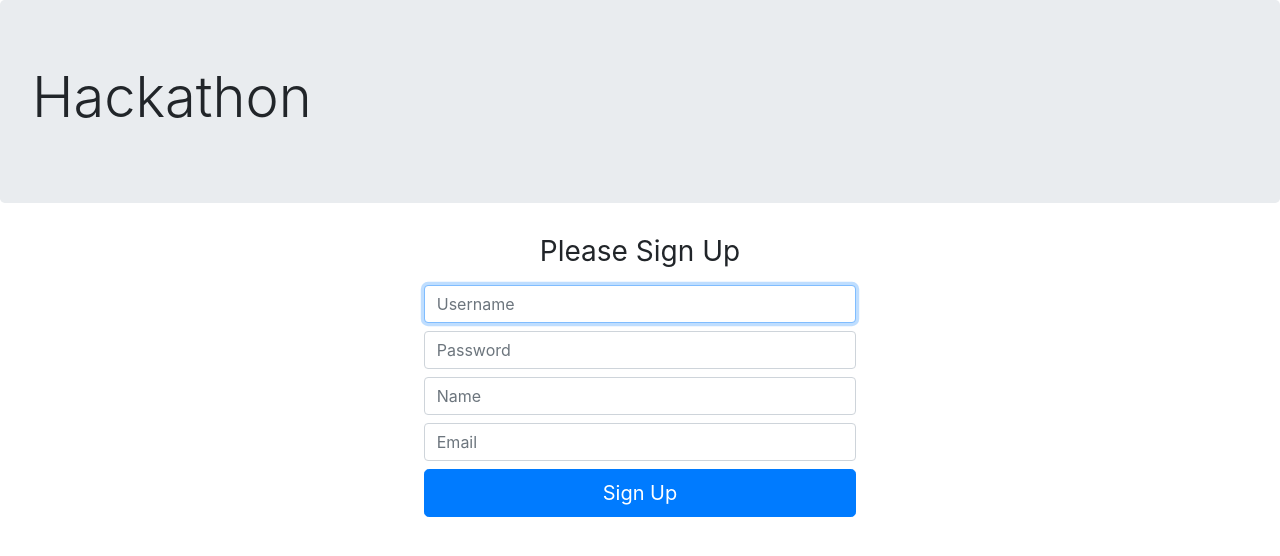
After one commit to martiousteam/python-hackathon-webapp, a Flask app: template templates/signup.html in a window 1280 px wide. The commit adds this page. Shown: the top 556 px of the page. Run offline with Flask 2, Linux system fonts and the light colour scheme; the template is opened without the code that fills it: values that come from a table or form of the project are taken from there, others are empty; some libraries are stand-ins or nearby versions.

Commit message:
Added Signup Page

```diff
--- a/forms.py
+++ b/forms.py
@@ -21,3 +21,15 @@ class LoginForm(Form):
 								render_kw={'class': 'form-control', 'required': True,'placeholder': "Password"})
     remember_me = BooleanField('Remember Me')
     submit = SubmitField('Sign In',render_kw={'class': 'btn btn-lg btn-primary btn-block'})
+
+
+class SignupForm(Form):
+    username = StringField('Username', validators=[validators.Length(min=2, max=100)],
+								render_kw={'class': 'form-control', 'required': True,'placeholder': "Username", 'autofocus': True})
+    password = PasswordField('Password', validators=[validators.Length(min=4, max=15)],
+								render_kw={'class': 'form-control', 'required': True,'placeholder': "Password"})
+    name = StringField('Name', validators=[validators.Length(min=2, max=100)],
+								render_kw={'class': 'form-control', 'required': True,'placeholder': "Name"})
+    email = StringField('Email', validators=[validators.Email()],
+								render_kw={'class': 'form-control', 'required': True,'placeholder': "Email"})
+    submit = SubmitField('Sign Up',render_kw={'class': 'btn btn-lg btn-primary btn-block'})
--- a/hackathonapp.py
+++ b/hackathonapp.py
@@ -2,7 +2,7 @@
 # !/usr/bin/env python
 
 from flask import Flask, render_template, request, redirect, url_for
-from forms import CodeForm, ResultForm, LoginForm
+from forms import CodeForm, ResultForm, LoginForm, SignupForm
 from exec_untrusted import exec_untrusted
 
 from flask_sqlalchemy import SQLAlchemy
@@ -64,8 +64,9 @@ def logout():
 
 @app.route("/signup/", methods=["GET", "POST"])
 def signup():
-    form = SignupForm()
-    if request.method == 'POST' and form.validate_on_submit():
+    form = SignupForm(request.form)
+    if request.method == 'POST' and form.validate():
+        app.logger.info('Signup Attempt, Username = ' + form.username.data + ' Name = ' + form.name.data)
         user = User(email = form.email.data,
                     username = form.username.data,
                     password = form.password.data,
--- a/templates/_formhelpers.html
+++ b/templates/_formhelpers.html
@@ -1,10 +1,9 @@
 {% macro render_field(field) %}
-  <dt>{{ field.label }}
   <dd>{{ field(**kwargs)|safe }}
   {% if field.errors %}
-    <ul class=errors>
+    <ul class="list-group list-group-flush">
     {% for error in field.errors %}
-      <li>{{ error }}</li>
+      <li class="list-group-item text-danger">{{ error }}</li>
     {% endfor %}
     </ul>
   {% endif %}
--- /dev/null
+++ b/templates/signup.html
@@ -0,0 +1,24 @@
+<!-- # TBD - Make this page look like https://getbootstrap.com/docs/4.0/examples/sign-in/ -->
+
+{% extends 'layout.html' %}
+
+{% from "_formhelpers.html" import render_field %}
+
+{% block body %}
+  <div class="container text-center">
+  <div class="col-sm-9 col-md-7 col-lg-5 mx-auto">
+    <form class="form-signup"  method=post>
+	  <h1 class="h3 mb-3 font-weight-normal">Please Sign Up</h1>
+      <label for="username" class="sr-only">Username</label>
+      {{ render_field(form.username) }}
+      <label for="password" class="sr-only">Password</label>
+      {{ render_field(form.password) }}
+      <label for="name" class="sr-only">Name</label>
+      {{ render_field(form.name) }}
+      <label for="email" class="sr-only">Email</label>
+      {{ render_field(form.email) }}
+      <button class="btn btn-lg btn-primary btn-block" type="submit">Sign Up</button>
+    </form>
+  </div>
+  </div>
+{% endblock %}
```
Also changed, not shown: hackathon.db.
